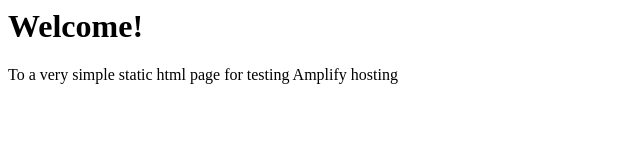
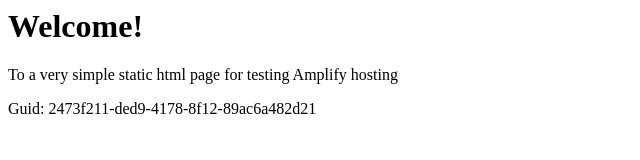
Before and after one commit to aws-aemilia-syd/Github-PR-Commit-Integration-Test-DoNotTouch-Gith-OKSLNVO2-v1-preprod-ap-southeast-2, a website: page src/index.html in a window 1280 px wide. Shown: the whole page, without its empty margins (0-640 px from the left). Drawn offline with Linux system fonts and the light colour scheme.

Commit message:
commit from integ tests

```diff
--- a/src/index.html
+++ b/src/index.html
@@ -1,3 +1,5 @@
+
+
 <html lang="en">
 
 <head>
@@ -10,6 +12,6 @@
 <body>
     <h1>Welcome!</h1>
     <p>To a very simple static html page for testing Amplify hosting</p>
-</body>
+    <p>Guid: 2473f211-ded9-4178-8f12-89ac6a482d21</p></body>
 
 </html>
```
